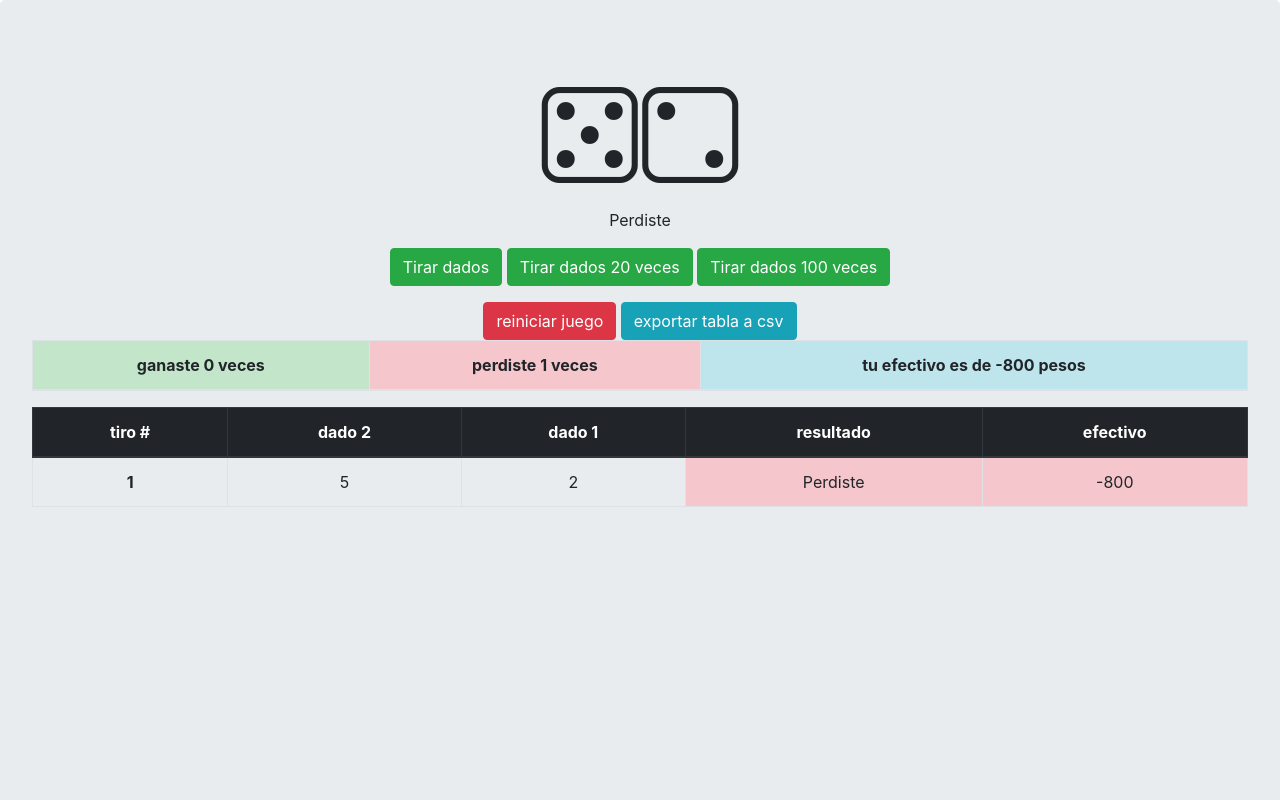
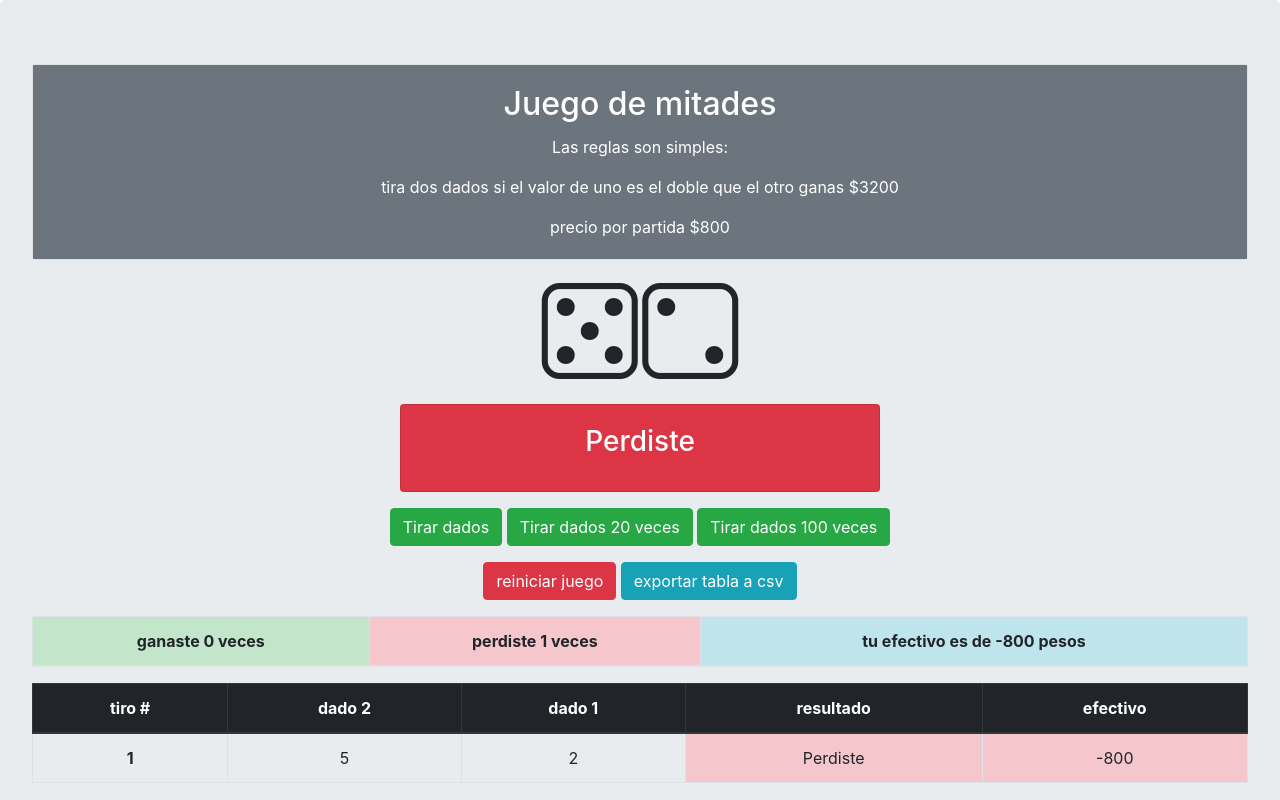
Before and after one commit to MatiasFS99/Probabilidad-y-Estadistica-2025-Grupo-4-Juego-Dados, a plain HTML site: page index.html in a window 1280 px wide. Both pictures are taken after a click on the button "Tirar dados". Shown: the top 800 px of the page. Drawn offline with nearby package versions, Linux system fonts and the light colour scheme.

Commit message:
agregar reglas de juego

```diff
--- a/index.html
+++ b/index.html
@@ -21,17 +21,31 @@
 </head>
 <body onload="setup()">
     <section class="jumbotron text-center">
-        <div class="container">
+        <div class="card align-self-center mx-auto" style="width: 100%;">
+            <div class="card-body text-white bg-secondary">
+                <h2 class="card-title">Juego de mitades</h2>
+                <p class="card-text">Las reglas son simples:</p>
+                <p class="card-text">tira dos dados si el valor de uno es el doble que el otro ganas $3200</p>
+                <p class="card-text">precio por partida $800</p>
+            </div>
+        </div>
+        <div class="container" onclick="document.getElementById('tirar').click()">
                     <a id="dado1" class="fs-4"></a>
                     <a id="dado2" class="fs-4"></a>
         </div>
-        <p id="resultado">Tira los dados para jugar</p>
+        <div id="cartaResultado" class="card text-white bg-secondary mx-auto" style="width: 30rem;">
+            <div class="card-body">
+                <h3 id="resultado" class="card-title">tira los dados para jugar</h3>
+            </div>
+        </div>
+        <p></p>
         <button onclick="TirarDados()" id="tirar" class="btn btn-success">Tirar dados</button>
         <button onclick="TirarDados(20)" id="tirar20" class="btn btn-success">Tirar dados 20 veces</button>
         <button onclick="TirarDados(100)" id="tirar100" class="btn btn-success">Tirar dados 100 veces</button>
         <p></p>
         <button onclick="resetGame()" class="btn btn-danger" id="breset" disabled>reiniciar juego</button>
         <button onclick="exportarCSV()" class="btn btn-info" id="bcsv" disabled>exportar tabla a csv</button>
+        <p></p>
         <table class="table table-bordered">
             <thead class="thead">
                 <th scope="col" class="table-success">ganaste <a id="victorias"></a> veces</th>
@@ -74,6 +88,10 @@
             document.getElementById("victorias").innerHTML = victorias;
             document.getElementById("derrotas").innerHTML = derrotas;
             document.getElementById("efectivo").innerHTML = efectivo;
+            document.getElementById("resultado").innerHTML = 'tira los dados para jugar';
+            document.getElementById("cartaResultado").classList.remove("bg-success");
+            document.getElementById("cartaResultado").classList.remove("bg-danger");
+            document.getElementById("cartaResultado").classList.add("bg-secondary");
             document.getElementById("bcsv").disabled = true;
             document.getElementById("breset").disabled = true;
         }
@@ -97,12 +115,18 @@
                     valores[0]=Math.floor((Math.random() * 6)+1);
                     valores[1]=Math.floor((Math.random() * 6)+1);
                     if((valores[1]/2==valores[0])|(valores[0]/2==valores[1])){
-                        document.getElementById("resultado").innerHTML = "Ganaste";
+                        document.getElementById("resultado").innerHTML = 'Ganaste';
+                        document.getElementById("cartaResultado").classList.remove("bg-secondary");
+                        document.getElementById("cartaResultado").classList.remove("bg-danger");
+                        document.getElementById("cartaResultado").classList.add("bg-success");
                         state = "table-success";
                         efectivo += 3200;
                         victorias += 1;
                     } else {
-                        document.getElementById("resultado").innerHTML = "Perdiste";
+                        document.getElementById("resultado").innerHTML = 'Perdiste';
+                        document.getElementById("cartaResultado").classList.remove("bg-secondary");
+                        document.getElementById("cartaResultado").classList.remove("bg-success");
+                        document.getElementById("cartaResultado").classList.add("bg-danger");
                         state = "table-danger"
                         efectivo += -800;
                         derrotas += 1;
@@ -128,12 +152,18 @@
                 document.getElementById("dado1").innerHTML = '<i class="bi bi-dice-'+valores[0]+' dados"></i>';
                 document.getElementById("dado2").innerHTML = '<i class="bi bi-dice-'+valores[1]+' dados"></i>';
                 if((valores[1]/2==valores[0])|(valores[0]/2==valores[1])){
-                    document.getElementById("resultado").innerHTML = "Ganaste";
+                    document.getElementById("resultado").innerHTML = 'Ganaste';
+                    document.getElementById("cartaResultado").classList.remove("bg-secondary");
+                    document.getElementById("cartaResultado").classList.remove("bg-danger");
+                    document.getElementById("cartaResultado").classList.add("bg-success");
                     efectivo += 3200;
                     state = "table-success";
                     victorias += 1;
                 } else {
-                    document.getElementById("resultado").innerHTML = "Perdiste";
+                    document.getElementById("resultado").innerHTML = 'Perdiste';
+                    document.getElementById("cartaResultado").classList.remove("bg-secondary");
+                    document.getElementById("cartaResultado").classList.remove("bg-success");
+                    document.getElementById("cartaResultado").classList.add("bg-danger");
                     efectivo += -800;
                     state = "table-danger";
                     derrotas += 1;
```
